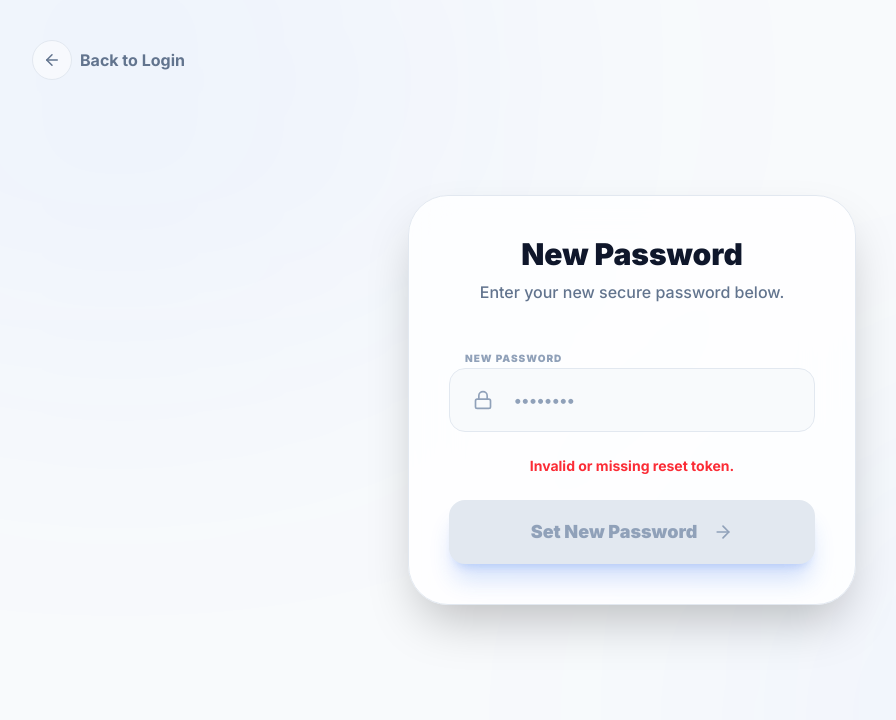
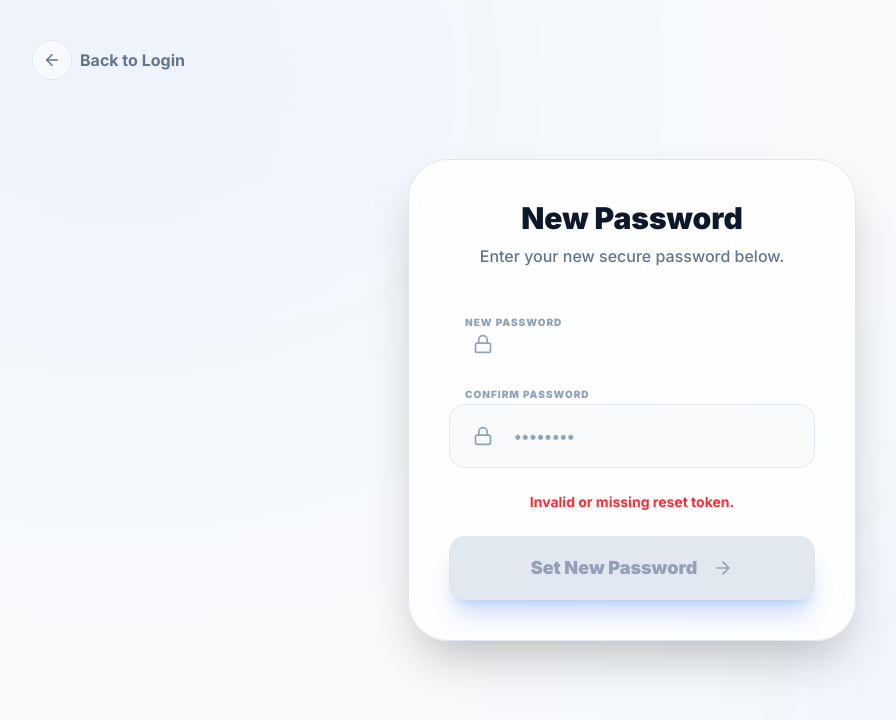
Before and after one commit to Solvealgoritms22/frontend-cosevi, a Next.js app: page /reset-password in a window 1280 px wide. Shown: the top 720 px of the page, without its empty margins (8-904 px from the left). Built offline with nearby package versions, Linux system fonts and the light colour scheme; no server answers.

Commit message:
feat: Add i18n translation context and password reset page.

```diff
--- a/src/app/(auth)/reset-password/page.tsx
+++ b/src/app/(auth)/reset-password/page.tsx
@@ -13,6 +13,7 @@ export default function ResetPasswordPage() {
     const router = useRouter();
     const [token, setToken] = useState<string | null>(null);
     const [password, setPassword] = useState('');
+    const [confirmPassword, setConfirmPassword] = useState('');
     const [loading, setLoading] = useState(false);
     const [success, setSuccess] = useState(false);
     const [error, setError] = useState('');
@@ -33,6 +34,12 @@ export default function ResetPasswordPage() {
 
         setLoading(true);
         setError('');
+
+        if (password !== confirmPassword) {
+            setError(t('passwordsDoNotMatch'));
+            setLoading(false);
+            return;
+        }
 
         try {
             await api.post('/auth/reset-password', { token, newPassword: password });
@@ -92,6 +99,20 @@ export default function ResetPasswordPage() {
                                         minLength={6}
                                         value={password}
                                         onChange={e => setPassword(e.target.value)}
+                                    />
+                                </div>
+                            </div>
+
+                            <div className="space-y-2">
+                                <label className="text-[10px] font-black uppercase tracking-widest text-slate-400 ml-4">{t('confirmPassword')}</label>
+                                <div className="relative">
+                                    <Lock className="absolute left-6 top-1/2 -translate-y-1/2 text-slate-400" size={20} />
+                                    <input
+                                        type="password"
+                                        required
+                                        minLength={6}
+                                        value={confirmPassword}
+                                        onChange={e => setConfirmPassword(e.target.value)}
                                         className="w-full bg-slate-50 border border-slate-200 h-16 rounded-2xl pl-16 pr-6 outline-none focus:border-blue-500/50 transition-colors font-bold placeholder:text-slate-400 text-slate-900"
                                         placeholder="••••••••"
                                     />
--- a/src/context/translation-context.tsx
+++ b/src/context/translation-context.tsx
@@ -499,6 +499,8 @@ const translations: Record<Language, Record<string, string>> = {
         identification: 'ID',
         telephone: 'Tel',
         userAvatar: 'User avatar',
+        confirmPassword: 'Confirm Password',
+        passwordsDoNotMatch: 'Passwords do not match',
     },
     es: {
         // Navigation
@@ -988,6 +990,8 @@ const translations: Record<Language, Record<string, string>> = {
         userAvatar: 'Avatar de usuario',
         experienceTheFuture: 'Experimenta el Futuro del Control de Acceso',
         seeItInAction: 'Mira cómo ENTRA transforma la seguridad y conveniencia para complejos residenciales modernos.',
+        confirmPassword: 'Confirmar Contraseña',
+        passwordsDoNotMatch: 'Las contraseñas no coinciden',
     }
 };
 
```
